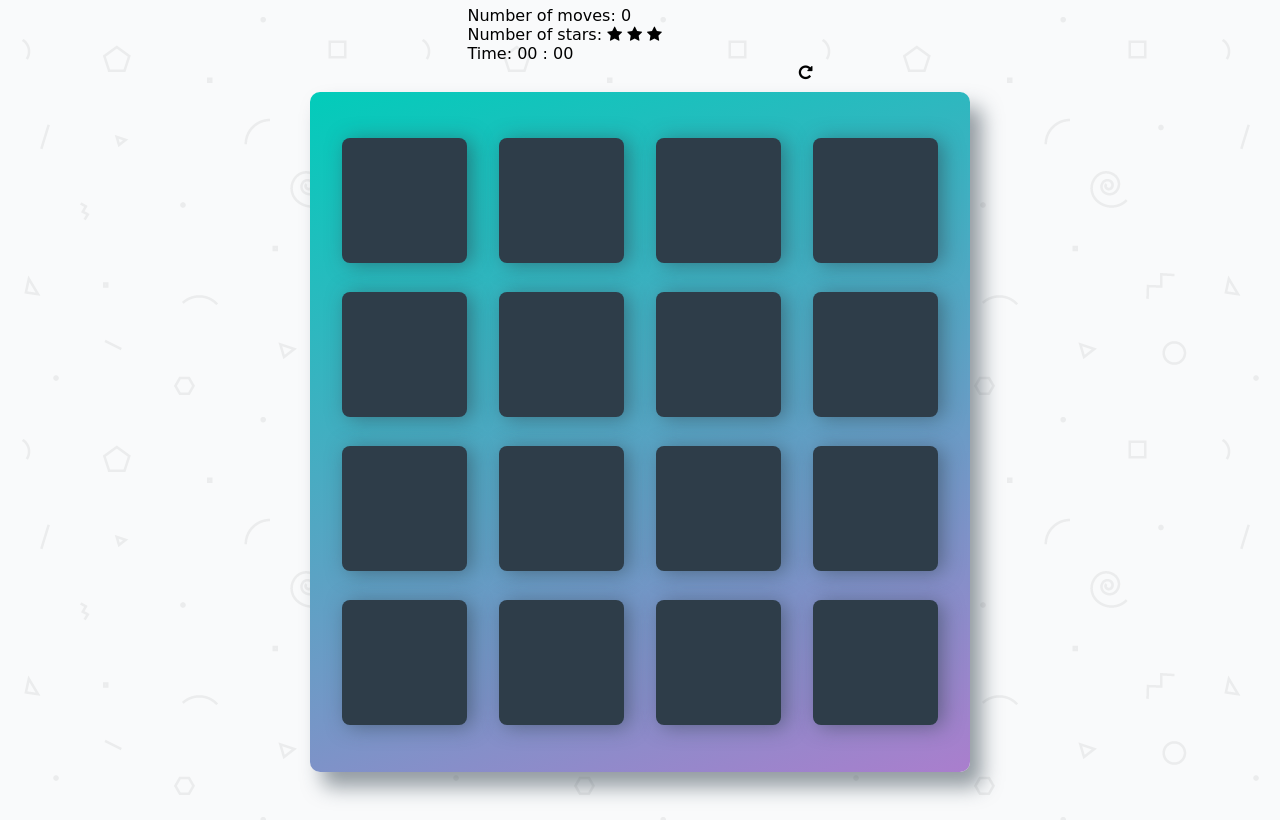
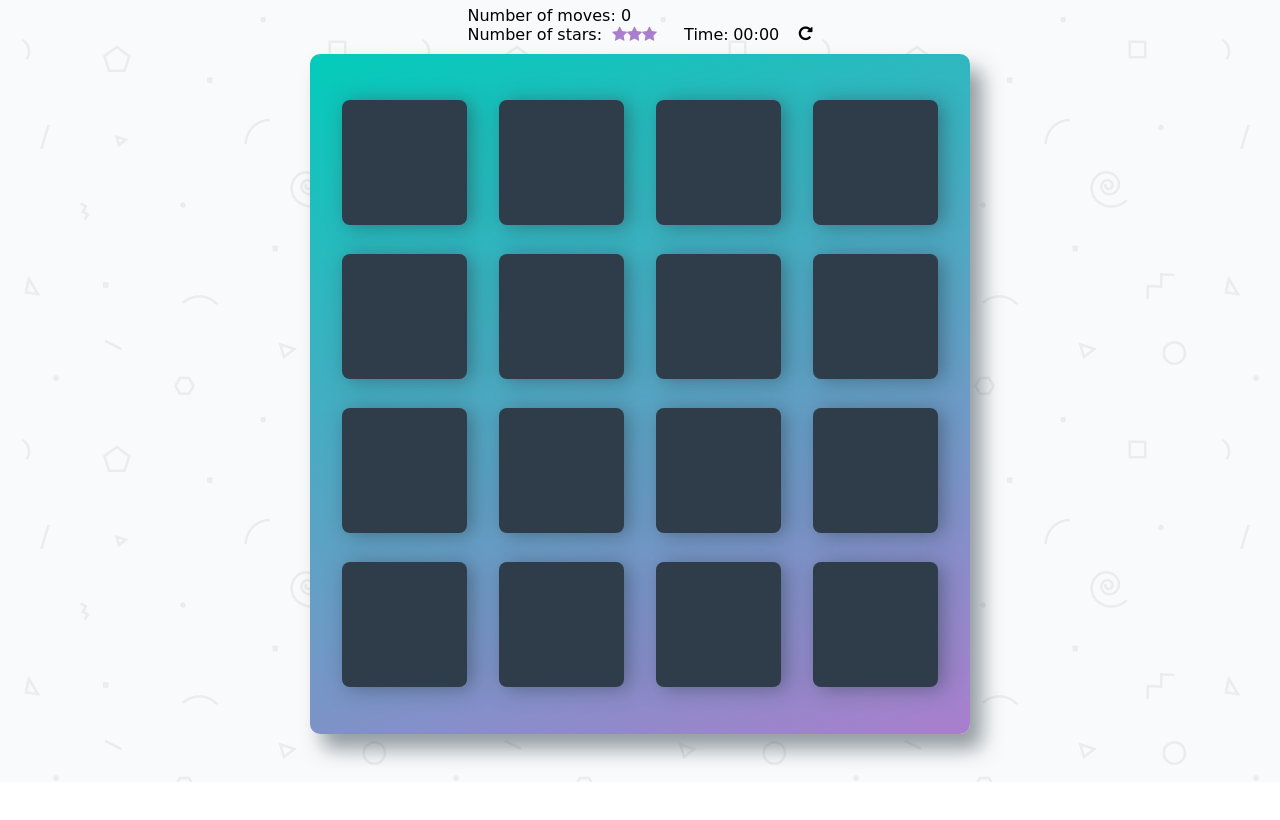
Before and after one commit to rsmith903/udacity-fend-project-memory-game, a plain HTML site: page index.html in a window 1280 px wide. Shown: the part 80-900 px from the top of the page. After the commit the page ends 862 px from the top, so only its background shows below. Drawn offline with Linux system fonts and the light colour scheme; a web font is replaced by a local one.

Commit message:
Update score panel styling

```diff
--- a/css/app.css
+++ b/css/app.css
@@ -98,16 +98,30 @@ h1 {
 .score-panel .stars {
     margin: 0;
     padding: 0;
-    display: inline-block;
-    margin: 0 5px 0 0;
+    display: inline-flex;
+    margin: 0 5px;
 }
 
 .score-panel .stars li {
     list-style: none;
-    display: inline-block;
+    display: inline-flex;
+}
+
+.fa-star {
+    color: rgba(170, 126, 205, 1);
+}
+
+.score-panel .timer {
+    display: inline-flex;
+    margin-left: 5%;
+}
+
+.minute {
+    margin-left: 5%;
 }
 
 .score-panel .restart {
     float: right;
     cursor: pointer;
+    display: inline-flex;
 }
```
